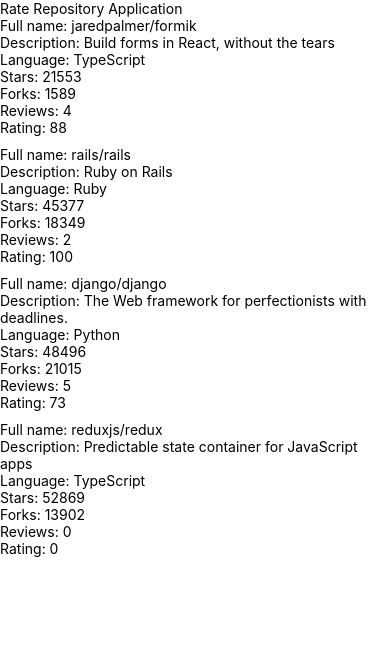
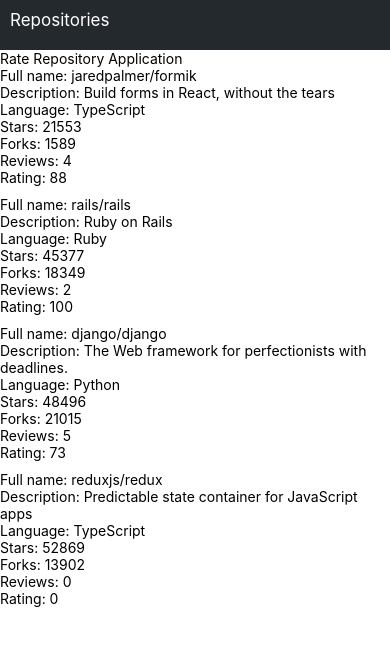
Before and after one commit to ttaiv/repository-mobile-app, a React Native app: screen / in a window 390 px wide. Shown: the top 646 px of the page. Built offline with nearby package versions, Linux system fonts and the light colour scheme.

Commit message:
10.4 done

```diff
--- a/src/Main.jsx
+++ b/src/Main.jsx
@@ -1,11 +1,22 @@
-import { Text, View } from 'react-native'
+import { Text, View, StyleSheet } from 'react-native'
 import RepositoryList from './components/RepositoryList'
+import AppBar from './components/AppBar'
+
+const styles = StyleSheet.create({
+  container: {
+    flexGrow: 1,
+    flexShrink: 1,
+  },
+})
 
 const Main = () => (
-  <View>
-    <Text>Rate Repository Application</Text>
-    <RepositoryList />
-  </View>
+  <>
+    <AppBar />
+    <View style={styles.container}>
+      <Text>Rate Repository Application</Text>
+      <RepositoryList />
+    </View>
+  </>
 )
 
 export default Main
--- /dev/null
+++ b/src/components/AppBar.jsx
@@ -0,0 +1,31 @@
+import { View, StyleSheet, Text, Pressable } from 'react-native'
+import Constants from 'expo-constants'
+
+const styles = StyleSheet.create({
+  container: {
+    paddingTop: Constants.statusBarHeight,
+    paddingBottom: 10,
+    backgroundColor: '#24292e'
+  },
+  text: {
+    color: '#fff',
+    fontSize: 17,
+    padding: 10
+  }
+})
+
+const AppBarTab = ({ text }) => (
+  <Pressable>
+    <Text style={styles.text}>{text}</Text>
+  </Pressable>
+)
+
+const AppBar = () => {
+  return (
+    <View style={styles.container}>
+      <AppBarTab text="Repositories" />
+    </View>
+  )
+}
+
+export default AppBar
```
